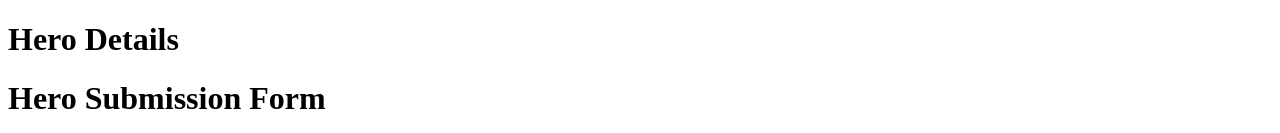
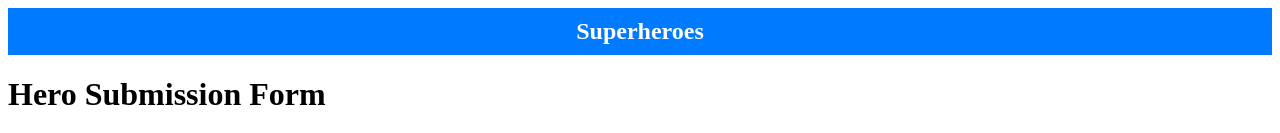
Before and after one commit to AnitaNamjoon/Superheroes-Makeup-Assignment, a React (Create React App) app in the folder client/: page / in a window 1280 px wide. Shown: the top 133 px of the page. Built offline with nearby package versions, Linux system fonts and the light colour scheme; no server answers.

Commit message:
Update App.js

```diff
--- a/client/src/App.js
+++ b/client/src/App.js
@@ -2,6 +2,7 @@ import React, { useState, useEffect } from 'react';
 import HeroForm from './components/HeroForm';
 import HeroesList from './components/HeroesList';
 import HeroDetails from './components/HeroDetails';
+import Header from './components/Header'; // Make sure you have a Header component
 
 const apiUrl = 'http://localhost:5000';
 
@@ -75,7 +76,7 @@ function App() {
 
   return (
     <div>
-      <h1>Hero Details</h1>
+      <Header />
       <HeroForm onSubmit={handleFormSubmit} availablePowers={availablePowers} />
       <HeroesList heroes={heroes} onHeroClick={handleHeroClick} />
       <HeroDetails hero={selectedHero} />
```
